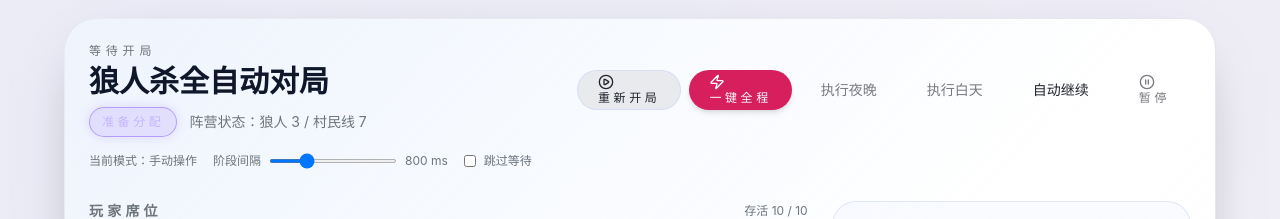
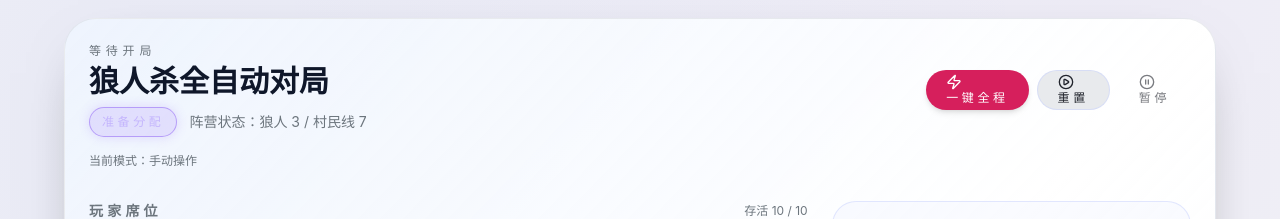
Before and after one commit to pgd-LC2/werewolf, a React (Vite) app: page / in a window 1280 px wide. Shown: the part 293-512 px from the top of the page. Built offline with nearby package versions, Linux system fonts and the light colour scheme; no server answers; the HTML template or start-up script is replaced by a standard one.

Commit message:
Updated useGameOrchestrator.ts

```diff
--- a/src/components/game/GameBoard.tsx
+++ b/src/components/game/GameBoard.tsx
@@ -34,8 +34,6 @@ export function GameBoard({ initialNames = DEFAULT_NAMES }: { initialNames?: str
   const orchestrator = useAiOrchestrator()
   const {
     state,
-    runNightSequence,
-    runDaySequence,
     runFullCycle,
     startGame,
     resetAllAgents,
@@ -44,16 +42,11 @@ export function GameBoard({ initialNames = DEFAULT_NAMES }: { initialNames?: str
     aiStatus
   } = orchestrator
 
-  const { delayMs: tempoDelay, skipDelays, paused, setDelay, setSkipDelays, pause, resume } = tempo
+  const { paused, pause, resume } = tempo
 
   const [autoRunning, setAutoRunning] = useState(false)
   const [namesInput, setNamesInput] = useState(initialNames.join('\n'))
   const [showThinking, setShowThinking] = useState(false)
-  const [localDelay, setLocalDelay] = useState(tempoDelay)
-
-  useEffect(() => {
-    setLocalDelay(tempoDelay)
-  }, [tempoDelay])
 
   const players = state.players
   const alivePlayers = players.filter((player) => player.isAlive)
@@ -93,12 +86,6 @@ export function GameBoard({ initialNames = DEFAULT_NAMES }: { initialNames?: str
     return `AI 引擎调用失败，已切换至预设策略。${detail}`
   }, [aiStatus])
 
-  const ensureGameStarted = () => {
-    if (state.phase === 'RoleAssignment') {
-      startGame(parsedNames)
-    }
-  }
-
   const prepareNewGame = () => {
     resetAllAgents()
     startGame(parsedNames)
@@ -106,30 +93,12 @@ export function GameBoard({ initialNames = DEFAULT_NAMES }: { initialNames?: str
 
   const handleStartGame = () => {
     prepareNewGame()
-    setSkipDelays(false)
     resume()
     setAutoRunning(false)
   }
 
   const handleOneClickStart = () => {
     prepareNewGame()
-    setSkipDelays(false)
-    resume()
-    setAutoRunning(true)
-  }
-
-  const handleRunNight = async () => {
-    ensureGameStarted()
-    await runNightSequence()
-  }
-
-  const handleRunDay = async () => {
-    ensureGameStarted()
-    await runDaySequence()
-  }
-
-  const handleAuto = () => {
-    ensureGameStarted()
     resume()
     setAutoRunning(true)
   }
@@ -141,15 +110,6 @@ export function GameBoard({ initialNames = DEFAULT_NAMES }: { initialNames?: str
     } else {
       pause()
     }
-  }
-
-  const handleDelayInput = (value: number) => {
-    setLocalDelay(value)
-    setDelay(value)
-  }
-
-  const handleSkipToggle = (checked: boolean) => {
-    setSkipDelays(checked)
   }
 
   const runFullCycleRef = useRef(runFullCycle)
@@ -273,10 +233,6 @@ export function GameBoard({ initialNames = DEFAULT_NAMES }: { initialNames?: str
             ) : null}
           </div>
           <div className='flex flex-wrap items-center gap-2'>
-            <Button variant='muted' onClick={handleStartGame} className='text-xs uppercase tracking-[0.3em]'>
-              <PlayCircle className='mr-2 h-4 w-4' />
-              重新开局
-            </Button>
             <Button
               variant='primary'
               onClick={handleOneClickStart}
@@ -286,26 +242,9 @@ export function GameBoard({ initialNames = DEFAULT_NAMES }: { initialNames?: str
               <Zap className='mr-2 h-4 w-4' />
               一键全程
             </Button>
-            <Button
-              variant='ghost'
-              onClick={handleRunNight}
-              disabled={state.phase === 'RoleAssignment' || state.phase === 'GameOver'}
-            >
-              执行夜晚
-            </Button>
-            <Button
-              variant='ghost'
-              onClick={handleRunDay}
-              disabled={state.phase === 'RoleAssignment' || state.phase === 'GameOver'}
-            >
-              执行白天
-            </Button>
-            <Button
-              variant='ghost'
-              onClick={handleAuto}
-              disabled={autoRunning || state.phase === 'GameOver'}
-            >
-              自动继续
+            <Button variant='muted' onClick={handleStartGame} className='text-xs uppercase tracking-[0.3em]'>
+              <PlayCircle className='mr-2 h-4 w-4' />
+              重置
             </Button>
             <Button
               variant='ghost'
@@ -321,29 +260,6 @@ export function GameBoard({ initialNames = DEFAULT_NAMES }: { initialNames?: str
 
         <div className='flex flex-wrap items-center gap-4 text-xs text-gray-500 dark:text-gray-300'>
           <span>当前模式：{autoStatus}</span>
-          <label className='flex items-center gap-2'>
-            <span>阶段间隔</span>
-            <input
-              type='range'
-              min={0}
-              max={3000}
-              step={50}
-              value={localDelay}
-              onChange={(event) => handleDelayInput(Number(event.target.value))}
-              disabled={skipDelays}
-              className='h-1 w-32 cursor-pointer'
-            />
-            <span>{localDelay} ms</span>
-          </label>
-          <label className='flex items-center gap-2'>
-            <input
-              type='checkbox'
-              checked={skipDelays}
-              onChange={(event) => handleSkipToggle(event.target.checked)}
-              className='h-3 w-3 rounded border-gray-400 accent-accent'
-            />
-            <span>跳过等待</span>
-          </label>
         </div>
       </header>
 
--- a/src/hooks/useGameOrchestrator.ts
+++ b/src/hooks/useGameOrchestrator.ts
@@ -308,27 +308,33 @@ export function useGameOrchestrator(customHandlers?: Partial<OrchestratorHandler
   const runNightSequence = useCallback(async () => {
     const context = getContext()
 
+    console.log('[夜晚序列] 开始')
     logic.setPhase('Night', `夜幕降临 · 第 ${context.day + 1} 夜`)
     await waitForTempo()
     await safeInvoke(handlers.onNightStart, noop, context)
 
+    console.log('[夜晚序列] 狼人行动')
     logic.setPhase('WerewolfAction')
     await waitForTempo()
     const wolfDecision = await safeInvoke(handlers.onWerewolfAction, fallbackWerewolf, context)
     logic.setWerewolfTarget(wolfDecision.targetId ?? null)
     await waitForTempo()
+    await new Promise(resolve => setTimeout(resolve, 500))
 
     const seerAlive = isRoleAlive(context.alivePlayers, 'Seer')
     if (seerAlive) {
+      console.log('[夜晚序列] 预言家行动')
       logic.setPhase('SeerAction')
       await waitForTempo()
       const seerDecision = await safeInvoke(handlers.onSeerAction, fallbackSeer, context)
       logic.setSeerTarget(seerDecision.targetId ?? null)
       await waitForTempo()
+      await new Promise(resolve => setTimeout(resolve, 500))
     }
 
     const witchAlive = isRoleAlive(context.alivePlayers, 'Witch')
     if (witchAlive) {
+      console.log('[夜晚序列] 女巫行动')
       logic.setPhase('WitchAction')
       await waitForTempo()
       const witchDecision = await safeInvoke(handlers.onWitchAction, fallbackWitch, context)
@@ -339,16 +345,21 @@ export function useGameOrchestrator(customHandlers?: Partial<OrchestratorHandler
         logic.witchPoison(witchDecision.poisonTargetId)
       }
       await waitForTempo()
+      await new Promise(resolve => setTimeout(resolve, 500))
     }
 
+    console.log('[夜晚序列] 结算夜晚结果')
     logic.resolveNight()
     await waitForTempo()
     await sleep(0)
     if (stateRef.current.phase === 'HunterAction') {
+      console.log('[夜晚序列] 猎人技能触发')
       await runHunterStage()
       await waitForTempo()
+      await new Promise(resolve => setTimeout(resolve, 500))
     }
     await sleep(0)
+    console.log('[夜晚序列] 完成')
   }, [
     getContext,
     handlers.onNightStart,
@@ -363,10 +374,13 @@ export function useGameOrchestrator(customHandlers?: Partial<OrchestratorHandler
 
   const runDaySequence = useCallback(async () => {
     const context = getContext()
+
+    console.log('[白天序列] 开始')
     logic.setPhase('Day', `晨光初露 · 第 ${context.day} 天`)
     await waitForTempo()
     await safeInvoke(handlers.onDayStart, noop, context)
 
+    console.log('[白天序列] 讨论阶段')
     logic.setPhase('Discussion')
     await waitForTempo()
     const discussions = await safeInvoke(handlers.onDiscussion, fallbackDiscussion, context)
@@ -376,7 +390,9 @@ export function useGameOrchestrator(customHandlers?: Partial<OrchestratorHandler
       logic.setPhase('Discussion', `${speakerName}：${item.speech}`)
       await waitForTempo()
     }
+    await new Promise(resolve => setTimeout(resolve, 500))
 
+    console.log('[白天序列] 投票阶段')
     logic.setPhase('Voting', '进入投票阶段')
     await waitForTempo()
     const votingDecision = await safeInvoke(handlers.onVoting, fallbackVoting, context)
@@ -385,15 +401,20 @@ export function useGameOrchestrator(customHandlers?: Partial<OrchestratorHandler
         logic.castVote(vote.voterId, vote.targetId)
       }
     })
+    await new Promise(resolve => setTimeout(resolve, 500))
 
+    console.log('[白天序列] 结算投票结果')
     logic.resolveVoting()
     await waitForTempo()
     await sleep(0)
     if (stateRef.current.phase === 'HunterAction') {
+      console.log('[白天序列] 猎人技能触发')
       await runHunterStage()
       await waitForTempo()
+      await new Promise(resolve => setTimeout(resolve, 500))
     }
     await sleep(0)
+    console.log('[白天序列] 完成')
   }, [
     getContext,
     handlers.onDayStart,
```
